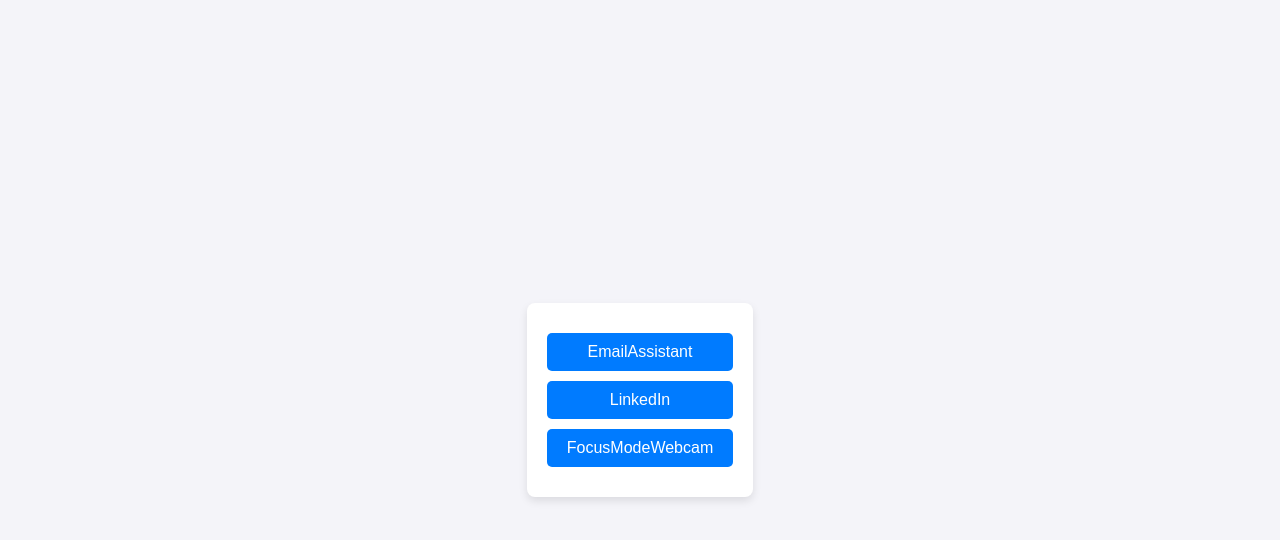
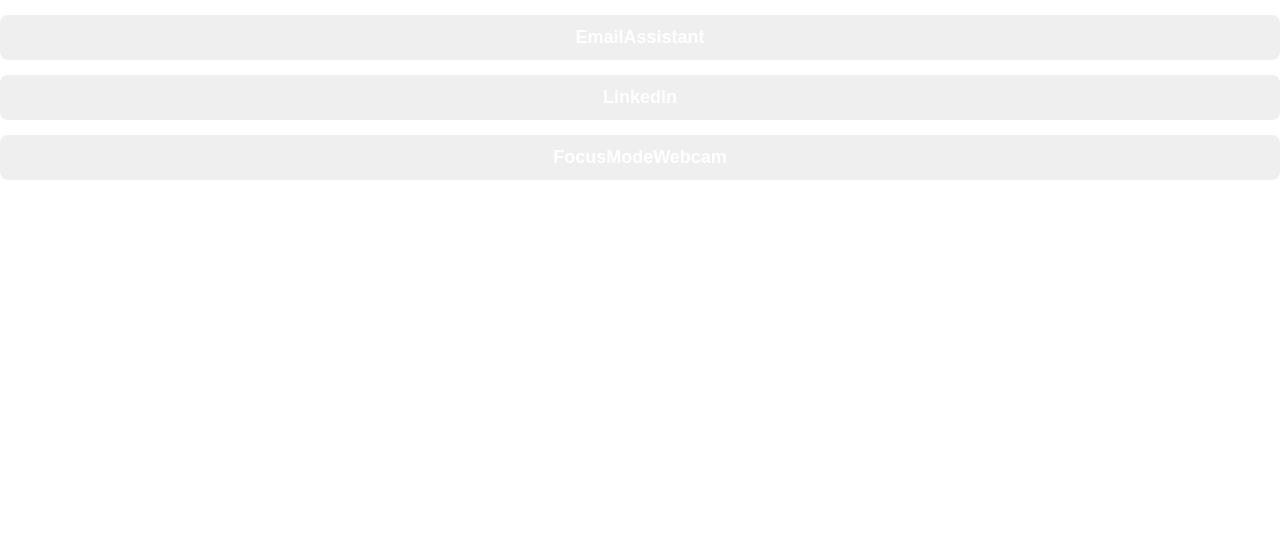
Before and after one commit to LarryWg/Decluttr, a browser extension: page Chrome_Extension/App.html in a window 1280 px wide. Drawn offline with Linux system fonts and the light colour scheme.

Commit message:
making popup larger

```diff
--- a/Chrome_Extension/App.html
+++ b/Chrome_Extension/App.html
@@ -1,44 +1,49 @@
 <!DOCTYPE html>
 <html lang="en">
 <head>
-    <title>Hello</title>
+    <meta charset="UTF-8">
+    <meta name="viewport" content="width=device-width, initial-scale=1.0">
+    <title>Main Navigation Page</title>
+
     <style>
-        /* Simple styling for better presentation */
-        body {
+        /* 1. Define the size of the main display (Viewport) */
+        html, body {
+            /* Ensures the entire screen is covered and removes default browser margins */
+            width: 100vw;
+            height: 100vh;
+            margin: 0;
+            padding: 0;
+            box-sizing: border-box;
             font-family: Arial, sans-serif;
-            display: flex;
-            flex-direction: column;
-            align-items: center;
-            justify-content: center;
-            min-height: 100vh;
-            margin: 0;
-            background-color: #f4f4f9;
         }
-        .container {
-            padding: 20px;
+
+        /* 2. Define the Main Content Wrapper Size and Layout */
+        .main-content-wrapper {
+            width: 90%;
+            max-width: 800px;
+            margin: 50px auto;
+            padding: 30px;
             background: white;
-            border-radius: 8px;
-            box-shadow: 0 4px 8px rgba(0, 0, 0, 0.1);
+            border-radius: 10px;
+            text-align: center;
         }
         .button-link {
-            display: block; /* Makes the anchor tag take full width */
-            margin: 10px 0;
-            text-decoration: none; /* Removes the underline from the link */
+            display: block;
+            margin: 15px 0;
+            text-decoration: none;
         }
         .button {
-            padding: 10px 20px;
-            font-size: 16px;
-            background-color: #007bff;
+            padding: 12px 20px;
+            font-size: 18px;
+            font-weight: bold;
             color: white;
             border: none;
-            border-radius: 5px;
+            border-radius: 8px;
             cursor: pointer;
-            width: 100%; /* Makes the button fill its container */
-            text-align: center;
-            transition: background-color 0.3s ease;
+            width: 100%;
         }
         .button:hover {
-            background-color: #0056b3;
+            background-color: #0051ff;
         }
     </style>
 </head>
```
Also changed, not shown: components/EmailAssistant.html (+10 -8 lines), components/FocusModeWebcam.html (+10 -8 lines), components/LinkedIn.html (+10 -8 lines), 1 other file.
